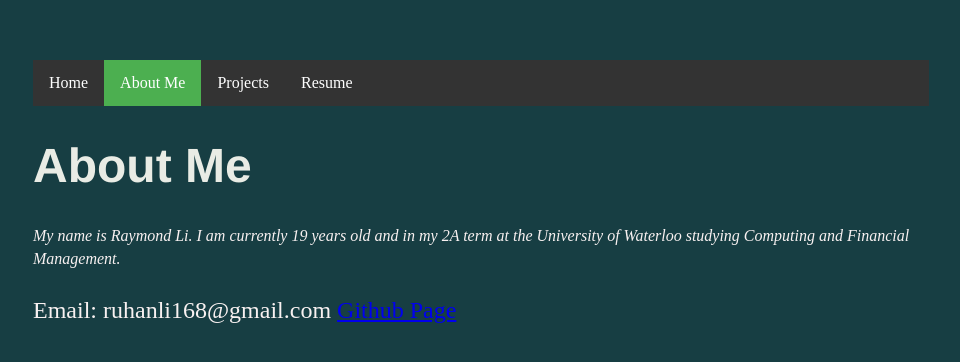
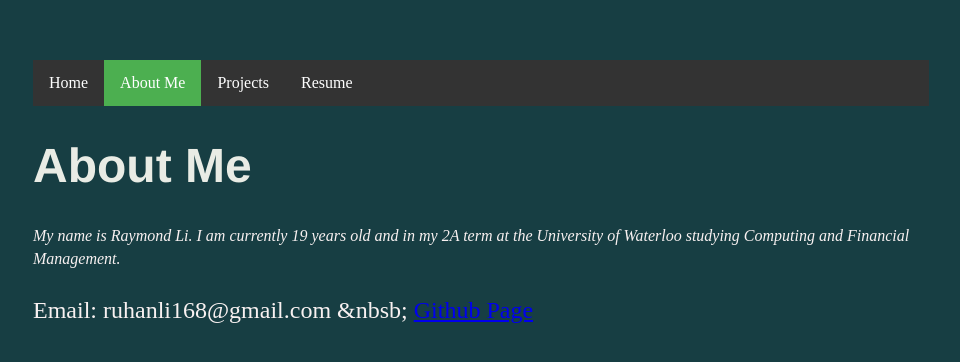
Before and after one commit to Raymoondo/RuhanLi.github.io-1, a Jekyll site: the page about/index.html, which Jekyll copies as it is, in a window 1280 px wide. Shown: the top 362 px of the page, without its empty margins (159-1119 px from the left). Built offline with Jekyll 4.4.1, drawn with Linux system fonts in a browser that asks for light colours.

Commit message:
Update index.html

```diff
--- a/about/index.html
+++ b/about/index.html
@@ -21,6 +21,7 @@
 		and in my 2A term at the University of Waterloo studying Computing and Financial Management.</p>
 		<div id="footer">
         		<p>Email: ruhanli168@gmail.com
+        		&nbsb;
         		<a href="https://github.com/RuhanLi">Github Page</a>
         		</p>
 		</div>
```
